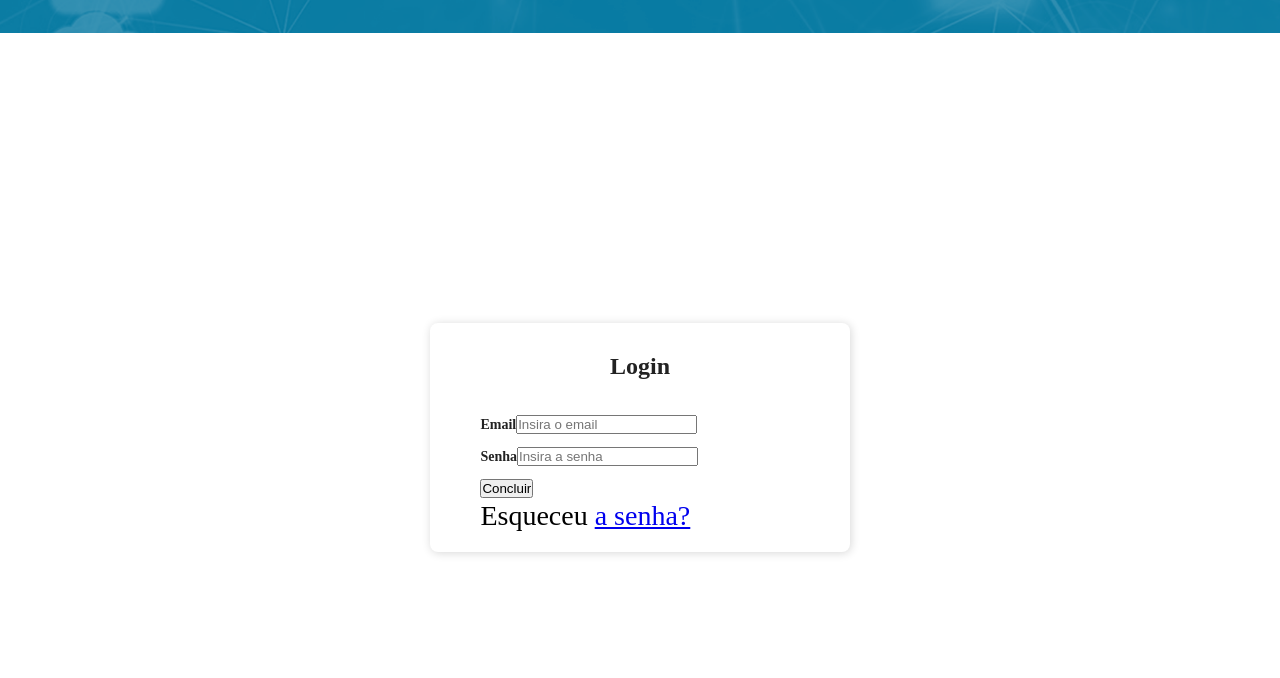
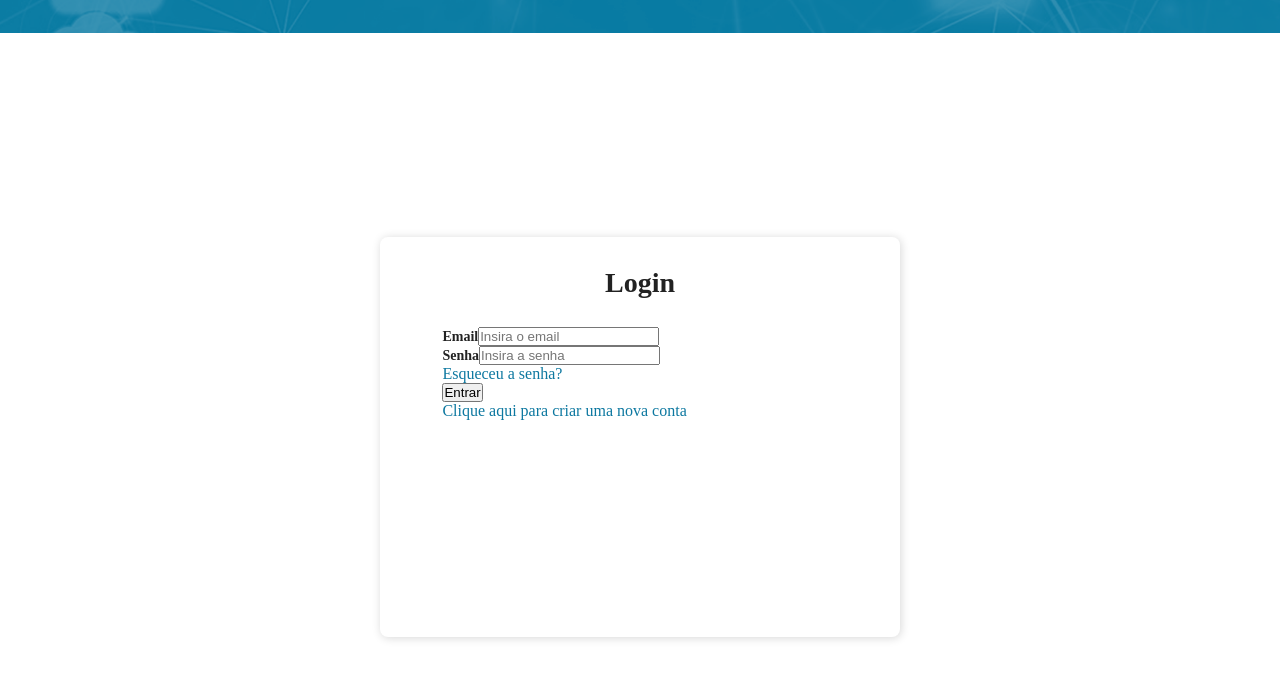
Before and after one commit to DataRain-Team-7/FRONT-BTC-finance-tool, a React (Vite) app: page /login in a window 1280 px wide. Shown: the top 678 px of the page. Built offline with nearby package versions, Linux system fonts and the light colour scheme.

Commit message:
feat. login container size improved, link ce

```diff
--- a/src/Components/Login/index.tsx
+++ b/src/Components/Login/index.tsx
@@ -1,4 +1,5 @@
 import React from "react";
+import { Link } from "react-router-dom";
 import * as Style from "./style";
 
 const Login = () => {
@@ -24,16 +25,19 @@ const Login = () => {
                 placeholder="Insira a senha"
               />
             </div>
+            <p>
+              <Style.LinkTo href="#">Esqueceu a senha?</Style.LinkTo>
+            </p>
             <div className="d-grid gap-2 mt-3">
               <button type="submit"
               // className="btn btn-primary"
               >
-                Concluir
+                Entrar
               </button>
+            <p>
+              <Style.LinkTo href="#">Clique aqui para criar uma nova conta</Style.LinkTo>
+            </p>
             </div>
-            <p>
-              Esqueceu <a href="#">a senha?</a>
-            </p>
           </Style.AuthFormContent>
         </Style.AuthForm>
       </Style.AuthFormContainer>
--- a/src/Components/Login/style.ts
+++ b/src/Components/Login/style.ts
@@ -1,5 +1,6 @@
 import styled, { css } from "styled-components";
 import theme from "../../styles/theme";
+
 
 export const AuthFormContainer = styled.div`
   ${({ theme }) => css`
@@ -14,17 +15,19 @@ export const AuthFormContainer = styled.div`
 
 export const AuthForm = styled.form`
   ${({ theme }) => css`
-    width: 420px;
+    width: 520px;
+    height: 50vh;
     box-shadow: rgb(0 0 0 / 16%) 1px 1px 10px;
     padding-top: 30px;
     padding-bottom: 20px;
     border-radius: 8px;
     background-color: white;
-  `}
-`;
+    `}
+    `;
 
 export const AuthFormContent = styled.div`
   ${({ theme }) => css`
+  font-size: ${theme.constants.fontBody};
     padding-left: 12%;
     padding-right: 12%;
   `}
@@ -34,7 +37,8 @@ export const AuthFormTitle = styled.h3`
   ${({ theme }) => css`
     text-align: center;
     margin-bottom: 1em;
-    font-size: 24px;
+    font-size: ${theme.constants.titleFontSize};
+    /* font-size: 24px; */
     color: rgb(34, 34, 34);
     font-weight: 800;
   `}
@@ -48,8 +52,11 @@ export const Label = styled.label`
   `}
 `;
 
-export const LoginContainer = styled.div`
-  ${({ theme }) => css``}
+export const LinkTo = styled.a`
+  ${({ theme }) => css`
+  text-decoration: none;
+  color: ${theme.colors.secundaryColor};
+  `}
 `;
 
 // export const LoginContainer = styled.div`
```
